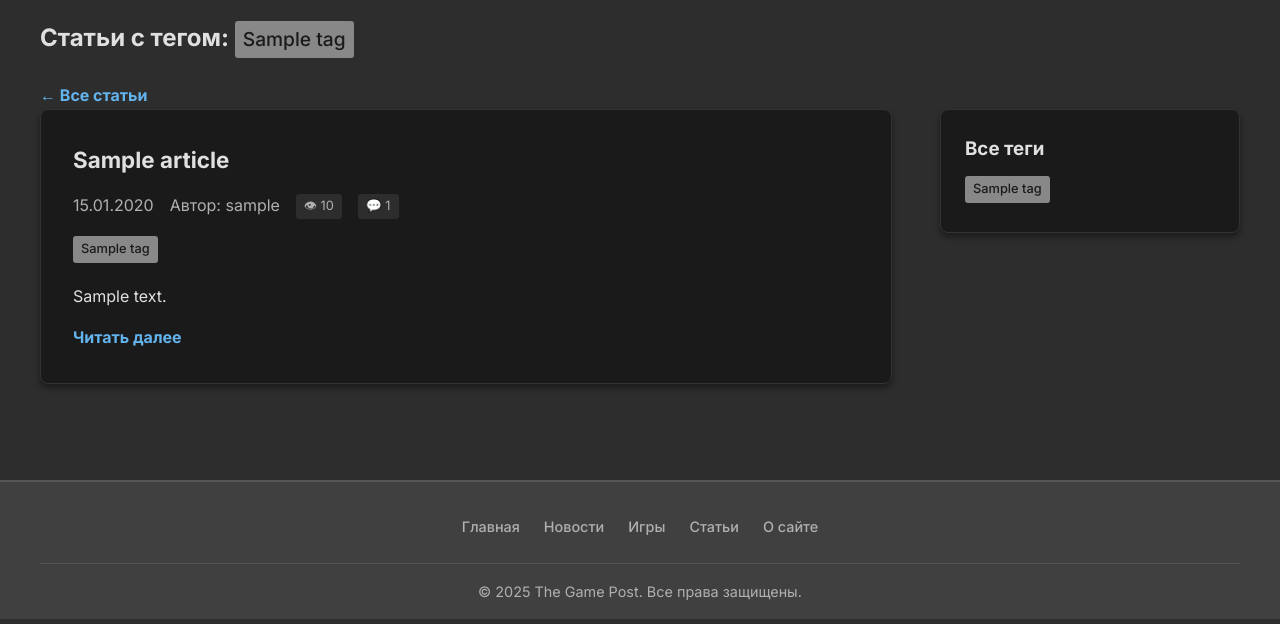
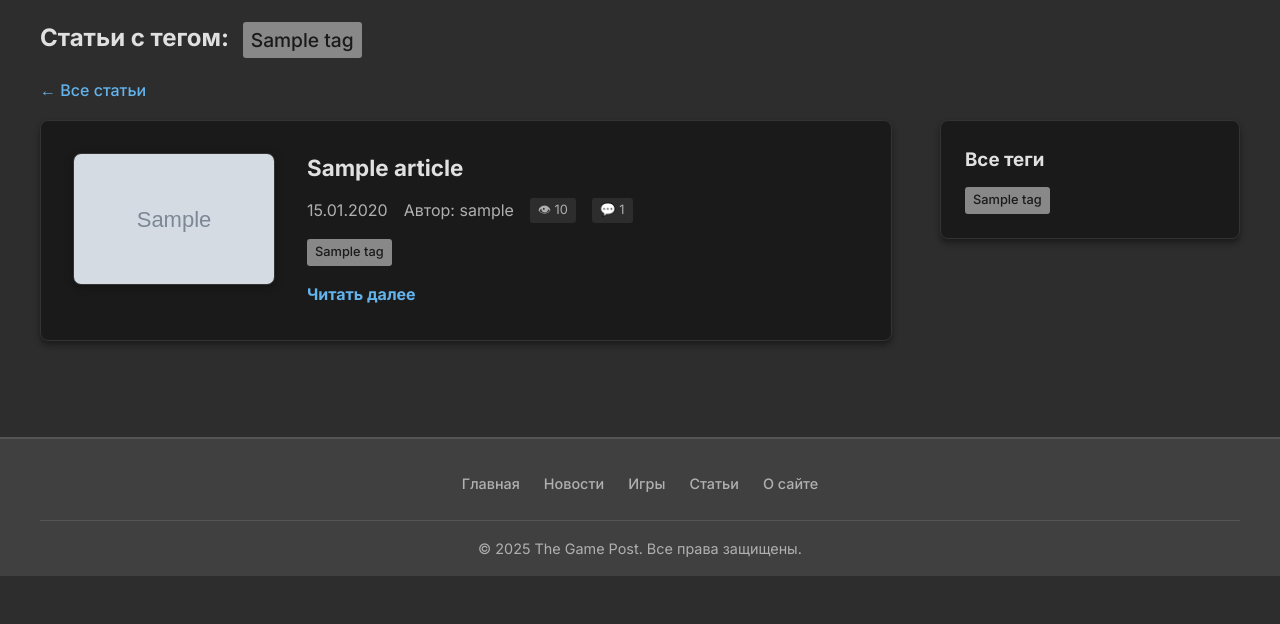
Before and after one commit to Xaltharis/the-game-site-news-repository, a Django app: a page that uses the_game_post/news/templates/news/articles_by_tag.html in a window 1280 px wide. Shown: the part 99-723 px from the top of the page. Run offline with Django 5.2, Linux system fonts and the light colour scheme; tables that the repository leaves empty hold one stand-in row (values such as "Sample post"); grey boxes marked "Sample" are stand-in pictures.

Commit message:
fix: Небольшие исправления и правки кода

```diff
--- a/the_game_post/news/static/news/css/styles.css
+++ b/the_game_post/news/static/news/css/styles.css
@@ -308,12 +308,14 @@ body {
     border-radius: 8px;
     box-shadow: 0 4px 6px rgba(0, 0, 0, 0.4);
     border: 1px solid #333;
+    overflow: hidden;
 }
 
 .article-preview-header {
     display: flex;
     gap: 2rem;
     align-items: flex-start;
+    min-height: 130px;
 }
 
 .article-thumbnail {
@@ -339,16 +341,22 @@ body {
 
 .article-preview-content {
     flex-grow: 1;
+    min-width: 0;
 }
 
 .article-preview h3 {
     margin: 0 0 1rem 0;
     font-size: 1.4em;
+    line-height: 1.3;
+    overflow: hidden;
+    display: -webkit-box;
+    -webkit-box-orient: vertical;
 }
 
 .article-preview h3 a {
     color: #e0e0e0;
     text-decoration: none;
+    word-break: break-word;
 }
 
 .article-preview h3 a:hover {
@@ -363,6 +371,7 @@ body {
     align-items: center;
     flex-wrap: wrap;
     gap: 1rem;
+    max-width: 100%;
 }
 
 .views, .comments-count {
@@ -505,6 +514,10 @@ body {
 /* Теги */
 .article-tags {
     margin: 1rem 0;
+    display: flex;
+    flex-wrap: wrap;
+    gap: 0.5rem;
+    max-width: 100%;
 }
 
 .tag {
@@ -515,9 +528,8 @@ body {
     text-decoration: none;
     border-radius: 3px;
     font-size: 0.8em;
-    margin-right: 5px;
-    margin-bottom: 5px;
     font-weight: 500;
+    flex-shrink: 0;
 }
 
 .tag:hover {
@@ -909,6 +921,44 @@ body {
     font-size: 0.9em;
 }
 
+/* Стили для страницы тегов */
+.articles-header h2 .tag {
+    vertical-align: middle;
+    margin-left: 0.5rem;
+}
+
+.current-tag {
+    margin: 1rem 0;
+}
+
+.clear-filter {
+    color: #63b3ed;
+    text-decoration: none;
+    font-weight: 500;
+    display: inline-flex;
+    align-items: center;
+    gap: 0.3rem;
+}
+
+.clear-filter:hover {
+    color: #90cdf4;
+    text-decoration: underline;
+}
+
+.no-articles {
+    text-align: center;
+    padding: 3rem;
+    background: #1a1a1a;
+    border-radius: 8px;
+    border: 1px solid #333;
+}
+
+.no-articles p {
+    color: #b0b0b0;
+    margin-bottom: 1rem;
+    font-size: 1.1em;
+}
+
 /* Адаптивность */
 @media (max-width: 768px) {
     .container {
@@ -967,11 +1017,16 @@ body {
     .article-preview-header {
         flex-direction: column;
         gap: 1rem;
+        min-height: auto;
     }
 
     .article-thumbnail {
         width: 100%;
         height: 180px;
+    }
+
+    .article-preview-content {
+        min-width: 100%;
     }
 
     .article-meta {
--- a/the_game_post/news/templates/news/article_detail.html
+++ b/the_game_post/news/templates/news/article_detail.html
@@ -68,7 +68,7 @@
         </div>
         {% else %}
         <div class="auth-required">
-            <p>🔒 Для добавления комментария <a href="{% url 'admin:login' %}">войдите</a> в систему.</p>
+            <p>🔒 Для добавления комментария <a href="{% url 'news:login' %}">войдите</a> в систему.</p>
         </div>
         {% endif %}
 
--- a/the_game_post/news/templates/news/articles_by_tag.html
+++ b/the_game_post/news/templates/news/articles_by_tag.html
@@ -3,16 +3,28 @@
 {% block title %}Статьи с тегом "{{ tag.name }}"{% endblock %}
 
 {% block content %}
-<div class="tag-header">
+<div class="articles-header">
     <h2>Статьи с тегом: <span class="tag" style="background-color: {{ tag.color }}">{{ tag.name }}</span></h2>
-    <a href="{% url 'news:article_list' %}" class="back-link">← Все статьи</a>
+
+    <div class="current-tag">
+        <a href="{% url 'news:article_list' %}" class="clear-filter">← Все статьи</a>
+    </div>
 </div>
 
 <div class="content-with-sidebar">
     <div class="main-content">
         {% for article in articles %}
         <article class="article-preview">
+            <div class="article-preview-header">
+                {% if article.thumbnail %}
+                <div class="article-thumbnail">
+                    <img src="{{ article.thumbnail.url }}" alt="{{ article.title }}" class="thumbnail-image">
+                </div>
+                {% endif %}
+
+                <div class="article-preview-content">
                     <h3><a href="{% url 'news:article_detail' article.slug %}">{{ article.title }}</a></h3>
+
                     <div class="article-meta">
                         <span class="date">{{ article.created_at|date:"d.m.Y" }}</span>
                         <span class="author">Автор: {{ article.author.username }}</span>
@@ -28,19 +40,13 @@
                         {% endfor %}
                     </div>
 
-            {% with first_block=article.blocks.first %}
-                {% if first_block.block_type == 'text' %}
-                    <p>{{ first_block.content|truncatewords:30 }}</p>
-                {% elif first_block.block_type == 'image' and first_block.image %}
-                    <img src="{{ first_block.image.url }}" alt="{{ first_block.image_caption }}" class="preview-image">
-                {% endif %}
-            {% endwith %}
-
                     <a href="{% url 'news:article_detail' article.slug %}" class="read-more">Читать далее</a>
+                </div>
+            </div>
         </article>
         {% empty %}
         <div class="no-articles">
-            <p>Нет статей с этим тегом.</p>
+            <p>Пока нет статей с этим тегом.</p>
             <a href="{% url 'news:article_list' %}" class="back-link">← Вернуться ко всем статьям</a>
         </div>
         {% endfor %}
```
Lines whose indentation alone changed are shown as unchanged.
